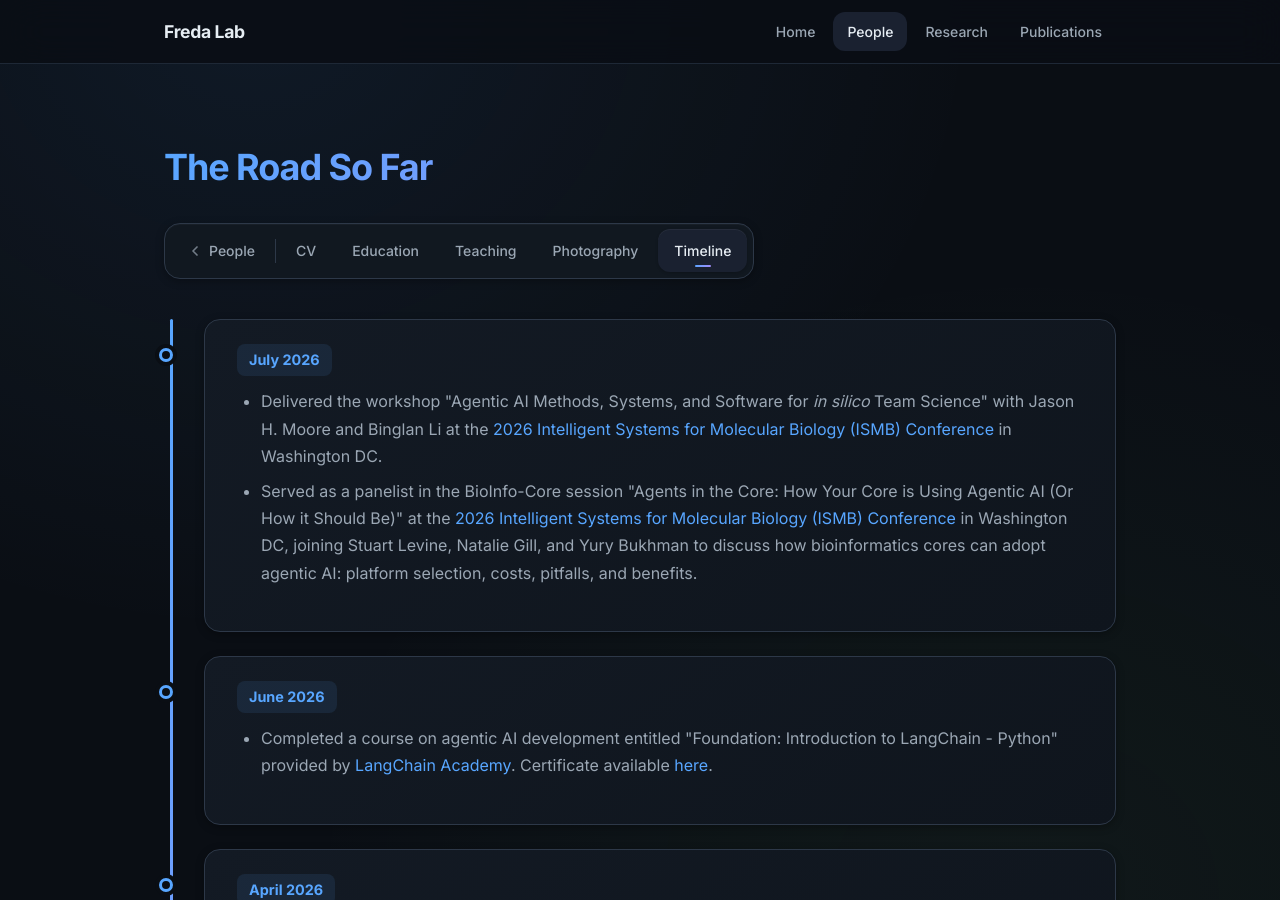
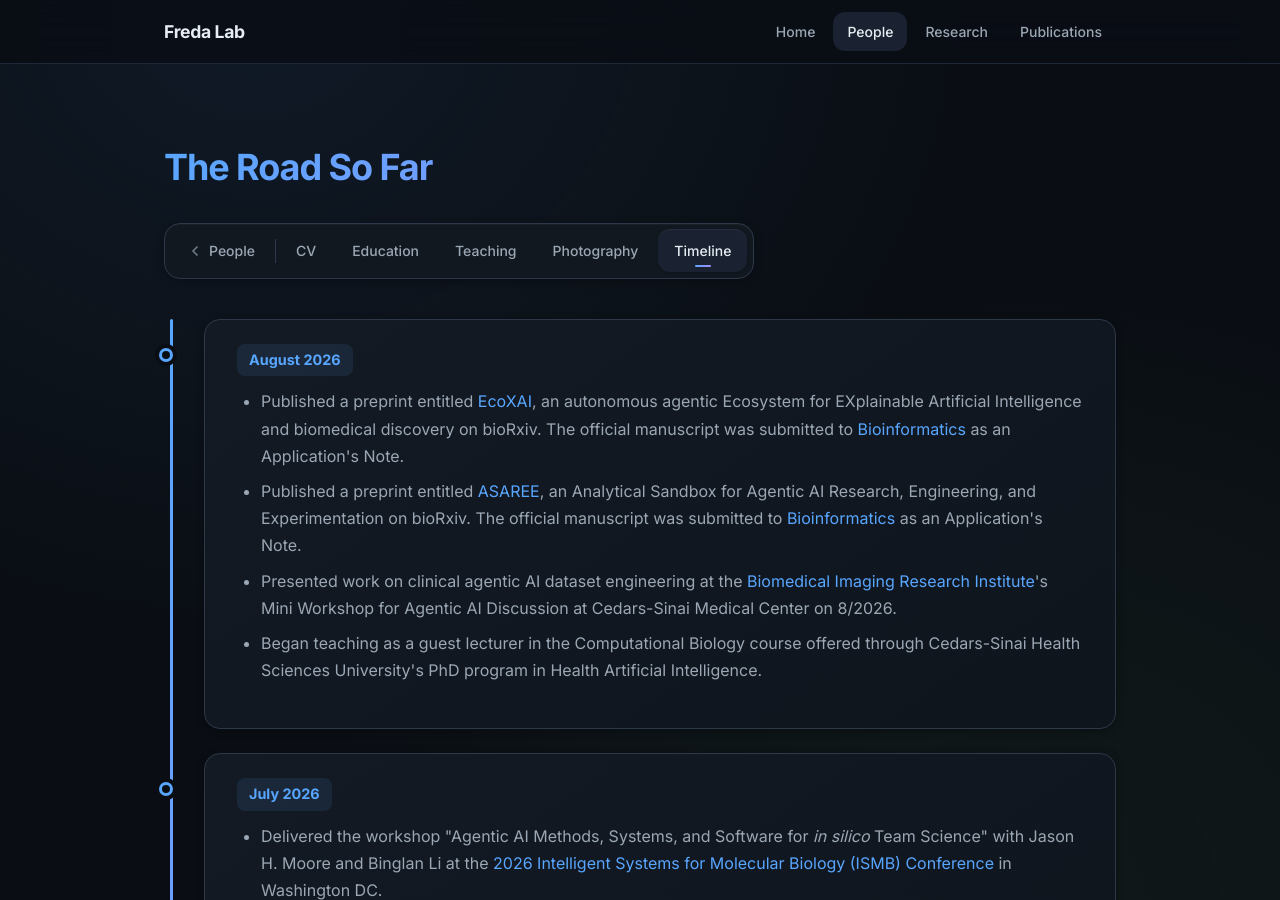
Before and after one commit to pfreda/pfreda.github.io, a Jekyll site: the page built from timeline.md, in a window 1280 px wide and 900 px high. Built offline with Jekyll 4.4.1, drawn with Linux system fonts in a browser that asks for light colours.

Commit message:
Add August 2026 timeline entry and Cedars-Sinai guest lecturing
Timeline: EcoXAI and ASAREE bioRxiv preprints, BIRI agentic AI mini
workshop talk, and start of guest lecturing.

Teaching: guest lectures for Computational Biology (HAI 300A) in the
Cedars-Sinai Health Sciences University PhD program in Health AI.

Co-Authored-By: Claude Opus 5 <noreply@anthropic.com>

```diff
--- a/timeline.md
+++ b/timeline.md
@@ -6,6 +6,16 @@ title: The Road So Far
 {% include subpage-nav.html %}
 
 <div class="timeline">
+
+<div class="timeline-item">
+<div class="timeline-date">August 2026</div>
+<ul>
+<li>Published a preprint entitled <a href="https://www.biorxiv.org/content/10.64898/2026.07.08.737358v4.abstract" target="_blank" rel="noopener">EcoXAI</a>, an autonomous agentic Ecosystem for EXplainable Artificial Intelligence and biomedical discovery on bioRxiv. The official manuscript was submitted to <a href="https://academic.oup.com/bioinformatics" target="_blank" rel="noopener">Bioinformatics</a> as an Application's Note.</li>
+<li>Published a preprint entitled <a href="https://www.biorxiv.org/content/10.64898/2026.08.20.746074v2.abstract" target="_blank" rel="noopener">ASAREE</a>, an Analytical Sandbox for Agentic AI Research, Engineering, and Experimentation on bioRxiv. The official manuscript was submitted to <a href="https://academic.oup.com/bioinformatics" target="_blank" rel="noopener">Bioinformatics</a> as an Application's Note.</li>
+<li>Presented work on clinical agentic AI dataset engineering at the <a href="https://www.cedars-sinai.edu/health-sciences-university/research/departments-institutes/biomedical-sciences/biomedical-imaging.html" target="_blank" rel="noopener">Biomedical Imaging Research Institute</a>'s Mini Workshop for Agentic AI Discussion at Cedars-Sinai Medical Center on 8/2026.</li>
+<li>Began teaching as a guest lecturer in the Computational Biology course offered through Cedars-Sinai Health Sciences University's PhD program in Health Artificial Intelligence.</li>
+</ul>
+</div>
 
 <div class="timeline-item">
 <div class="timeline-date">July 2026</div>
```
Also changed, not shown: teaching.md (+8 -0 lines).
